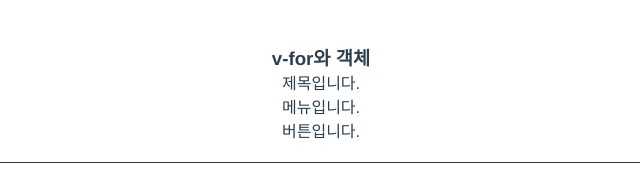
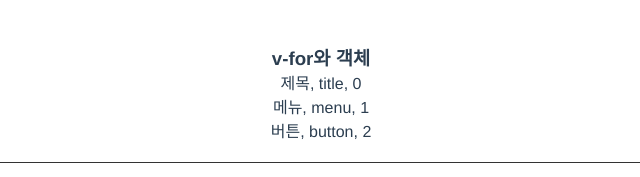
Before and after one commit to kyeongmin21/vueStudy, a Vue app: page /for in a window 1280 px wide. Shown: the part 295-472 px from the top of the page, without its empty margins (319-959 px from the left). Built offline with nearby package versions, Linux system fonts and the light colour scheme.

Commit message:
v-for와 객체 key, index 추가

```diff
--- a/src/views/For.vue
+++ b/src/views/For.vue
@@ -9,8 +9,8 @@
     </section>
     <section>
       <h3>v-for와 객체</h3>
-      <div v-for="value in object" :key="value">
-        {{ value }}
+      <div v-for="(value, key, index) in object" :key="value">
+        {{ value }}, {{ key }}, {{ index }}
       </div>
     </section>
   </div>
@@ -26,9 +26,9 @@ export default {
         { fruit: 'mango' }
       ],
       object: {
-        title: '제목입니다.',
-        menu: '메뉴입니다.',
-        button: '버튼입니다.'
+        title: '제목',
+        menu: '메뉴',
+        button: '버튼'
       }
     };
   },
```
